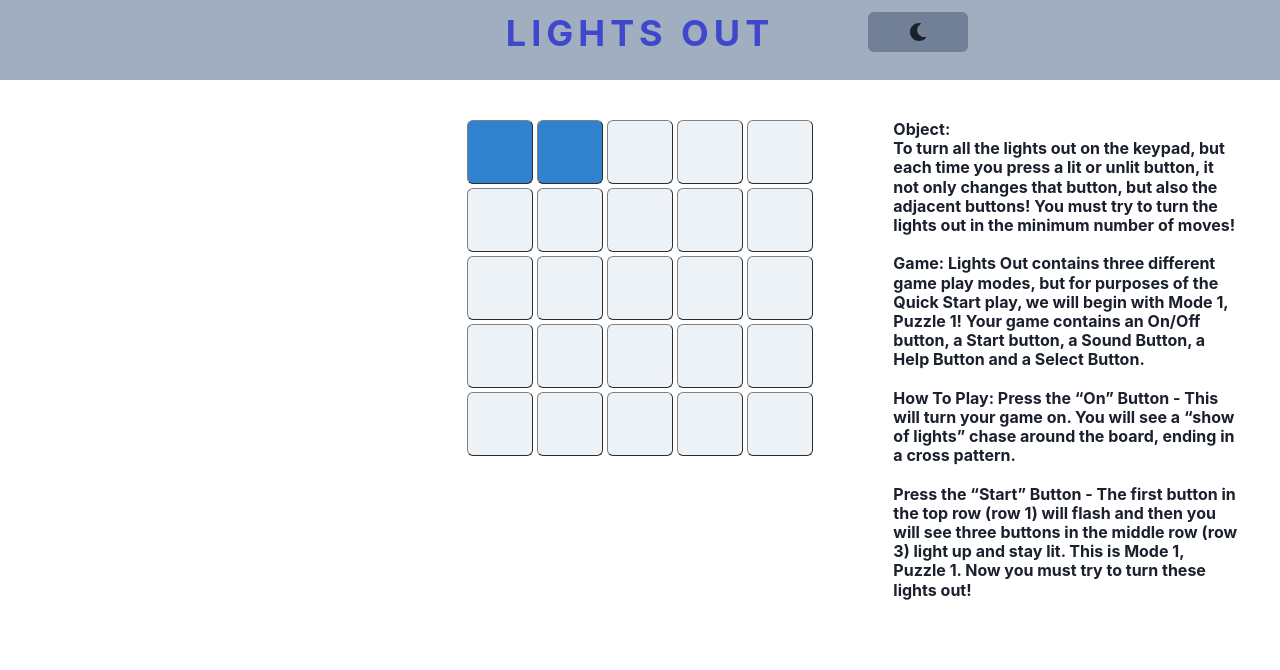
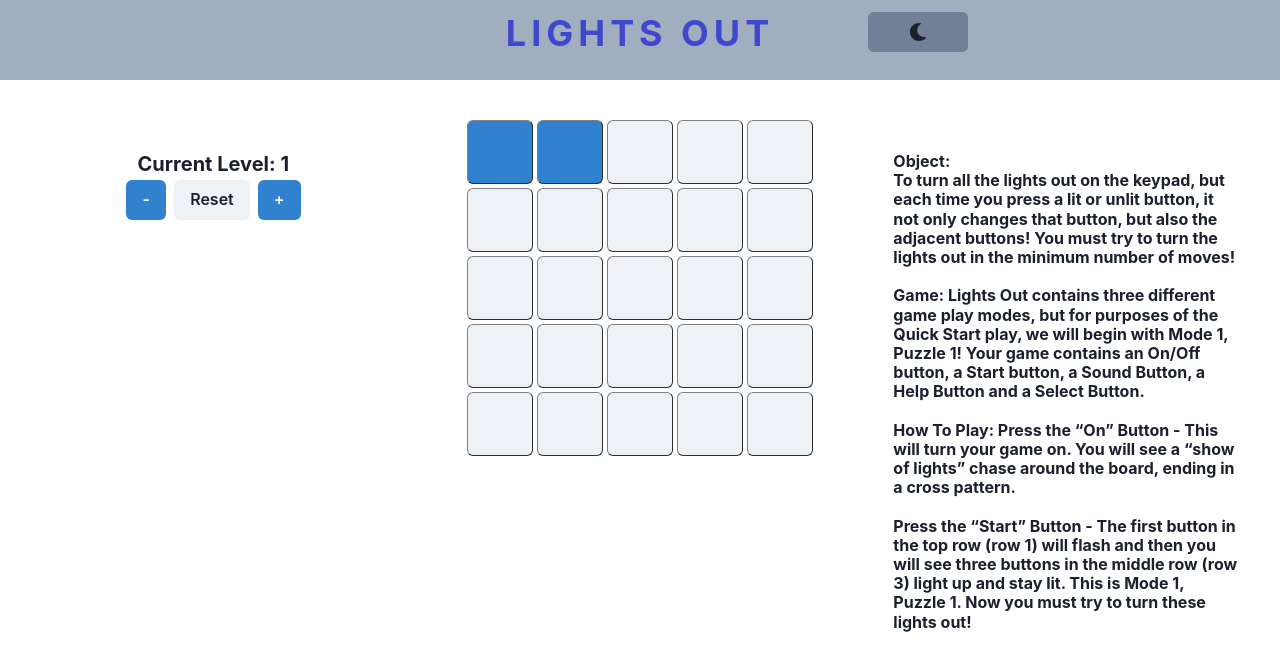
Before and after one commit to DenverJensen/lights_out, a React (Create React App) app: page / in a window 1280 px wide. Shown: the top 670 px of the page. Built offline with nearby package versions, Linux system fonts and the light colour scheme.

Commit message:
level select

```diff
--- a/src/components/howToPlay/howToPlay.js
+++ b/src/components/howToPlay/howToPlay.js
@@ -4,7 +4,7 @@ const HowToPlay = () => {
   return (
     <>
       {' '}
-      <Heading size="sm">
+      <Heading size="sm" mt={8}>
         Object: <br />
         To turn all the lights out on the keypad, but each time you press a lit
         or unlit button, it not only changes that button, but also the adjacent
--- a/src/components/levelSelect/levelSelect.js
+++ b/src/components/levelSelect/levelSelect.js
@@ -1,5 +1,39 @@
-const LevelSelect = ({level, setLevel}) => {
-    return ( <>Level Select</> );
-}
+import { Button, Center, Heading, Text } from '@chakra-ui/react';
+
+const LevelSelect = ({ level, setLevel, reset }) => {
+  return (
+    <Heading size="md">
+      <Center>Current Level: {level}</Center>
+      <Text>
+        <Button
+          colorScheme="blue"
+          m={1}
+          onClick={() => {
+            setLevel(level - 1);
+          }}
+        >
+          -
+        </Button>
+        <Button
+          m={1}
+          onClick={() => {
+            reset(level);
+          }}
+        >
+          Reset
+        </Button>
+        <Button
+          colorScheme="blue"
+          m={1}
+          onClick={() => {
+            setLevel(level + 1);
+          }}
+        >
+          +
+        </Button>
+      </Text>
+    </Heading>
+  );
+};
 
 export default LevelSelect;
--- a/src/pages/gameBoard.js
+++ b/src/pages/gameBoard.js
@@ -4,21 +4,28 @@ import {
   Grid,
   GridItem,
   SimpleGrid,
-//   useToast,
+  //   useToast,
 } from '@chakra-ui/react';
 import { useEffect, useState } from 'react';
 import Tile from '../components/tile/tile';
 import { Puzzles5 } from '../utilties/5Puzzles';
-import { getRandomInt } from './../utilties/functions';
+// import { getRandomInt } from './../utilties/functions';
 import HowToPlay from '../components/howToPlay/howToPlay';
+import LevelSelect from './../components/levelSelect/levelSelect';
 const GameBoard = () => {
   const [tileMap, setTileMap] = useState([]);
-//   const [currentLevel, setCurrentLevel] = useState(1);
-//   const toast = useToast();
+  const [currentLevel, setCurrentLevel] = useState(1);
+  //   const toast = useToast();
 
   useEffect(() => {
+    setBoard(currentLevel);
+  }, [currentLevel, setCurrentLevel]);
+
+  const setBoard = level => {
     let newMap = [];
-    let currentPuzzle = Puzzles5[getRandomInt(Puzzles5.length)];
+
+    let currentPuzzle = Puzzles5[level - 1];
+
     //set new 5 by 5 grid
     //set counter for tile index
     let counter = 0;
@@ -31,7 +38,7 @@ const GameBoard = () => {
       }
     }
 
-    //flip tiles for current randomly selected level
+    //flip tiles for current selected level
     for (const tile in newMap) {
       for (const p in currentPuzzle) {
         console.log(currentPuzzle[p], newMap[tile].index);
@@ -41,7 +48,7 @@ const GameBoard = () => {
       }
     }
     setTileMap(newMap);
-  }, []);
+  };
 
   const onTileClick = (x, y) => {
     let newMap = [...tileMap];
@@ -77,7 +84,9 @@ const GameBoard = () => {
     <Grid templateColumns="repeat(9,1fr)" flex={'0 1 auto'} float={'inherit'}>
       {/* dynamic colSpans for mobile friendly viewing */}
       <GridItem colSpan={{ base: 9, md: 3 }} p={10}>
-        <Center>{/* todo: create level bumper and reset button */}</Center>
+        <Center mt={8}>
+          <LevelSelect level={currentLevel} setLevel={setCurrentLevel} reset={setBoard} />
+        </Center>
       </GridItem>
       <GridItem colSpan={{ base: 9, md: 3 }}>
         <Box p={10} w="100%">
```
